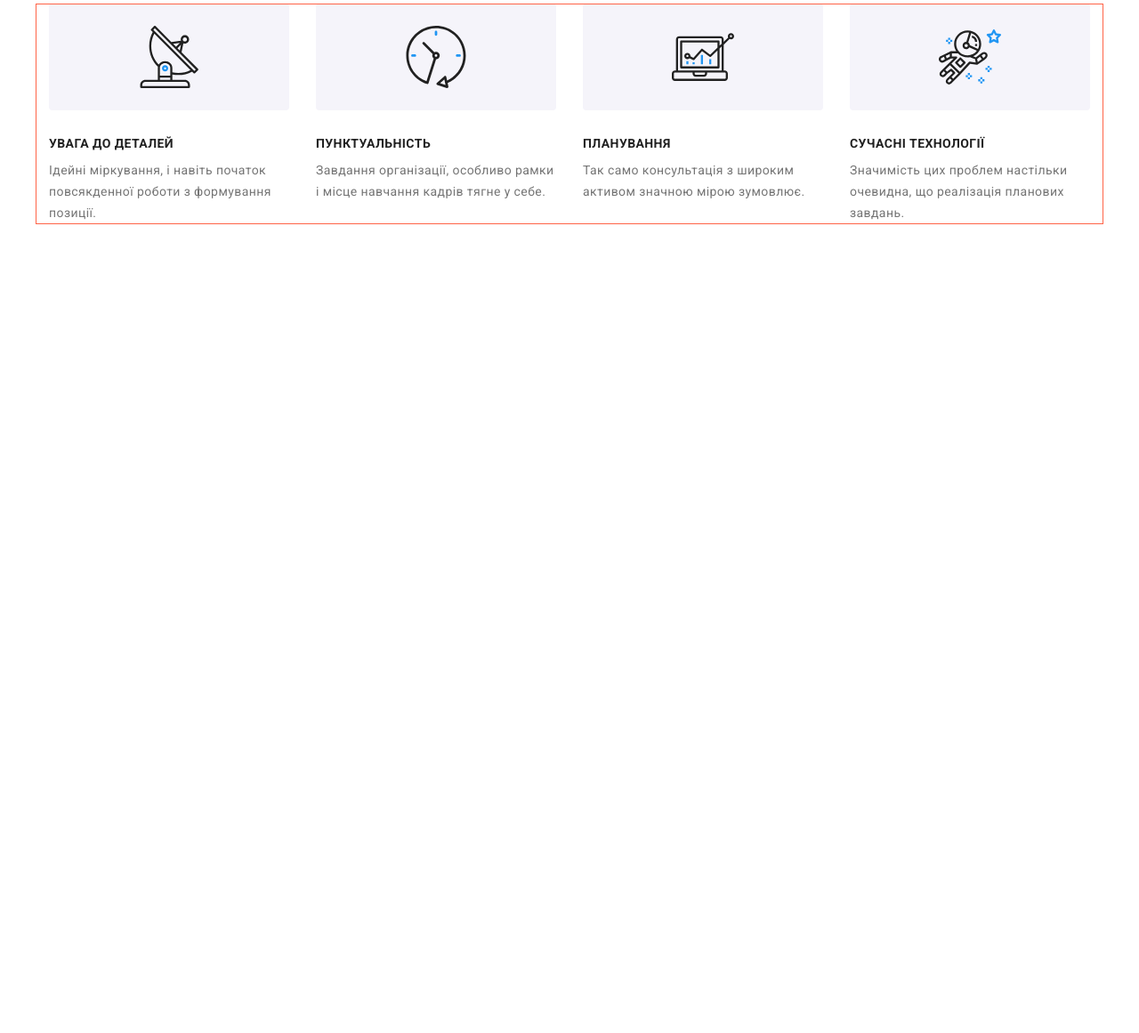
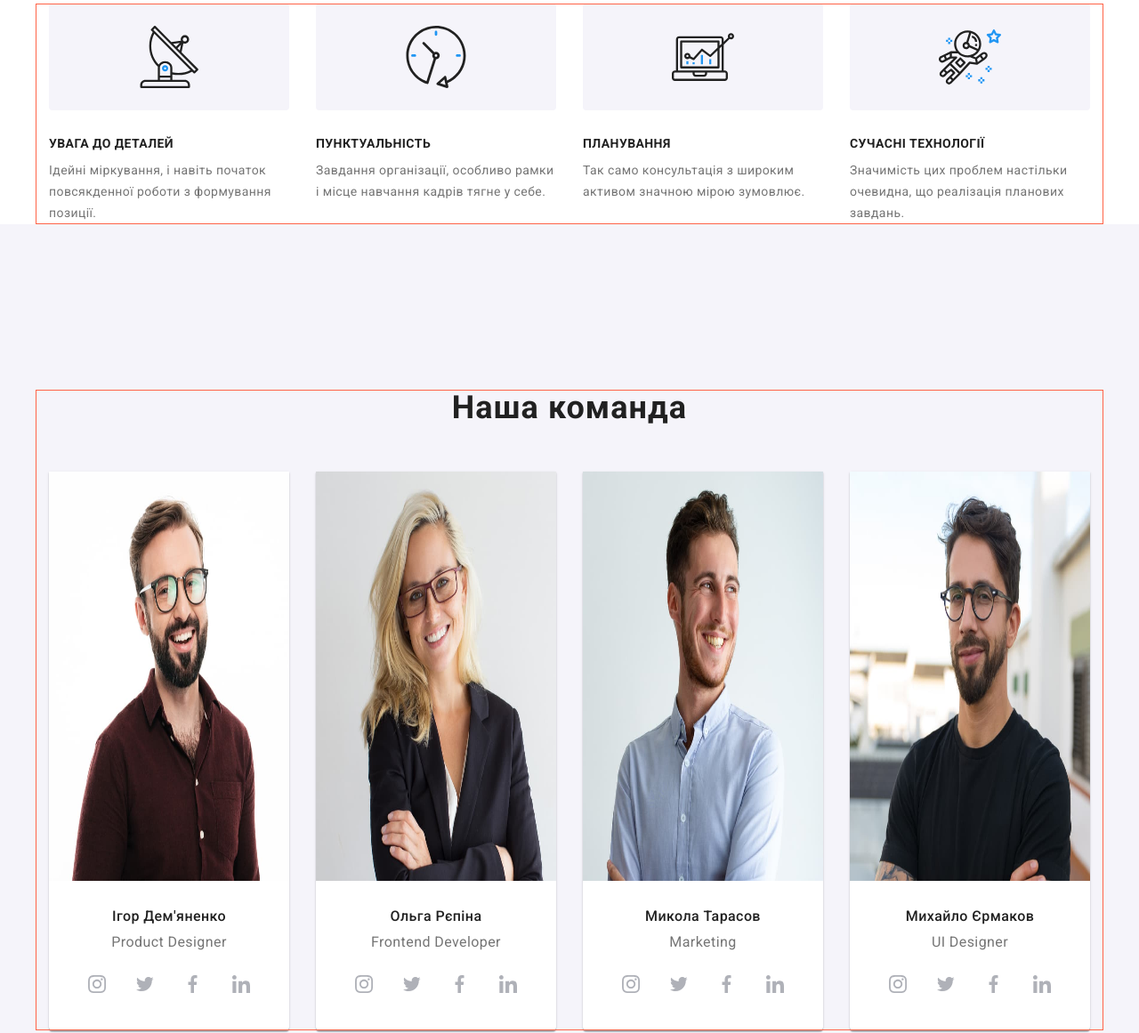
Before and after one commit to Alekshorol/goit-markup-hw-08, a plain HTML site: page index.html in a window 1280 px wide. Shown: the part 90-1251 px from the top of the page at 89% size. Before the commit the page ends 800 px from the top, so only its background shows below. Drawn offline with nearby package versions, Linux system fonts and the light colour scheme.

Commit message:
корруктиви №n

```diff
--- a/index.html
+++ b/index.html
@@ -148,12 +148,17 @@
         </div>
       </section> -->
       <!-- секция персонал -->
-      <!-- <section class="team">
+      <section class="team">
         <div class="container">
           <h2 class="team__contents">Наша команда</h2>
           <ul class="team__list list">
             <li class="team__title">
-              <img src="./images/img4.jpg" alt="працівник1" width="270" />
+              <img
+                src="./images/img4.jpg"
+                alt="працівник1"
+                width="270"
+                class="team__img"
+              />
               <div class="team-thumb">
                 <h3 class="team-thumb__contents">Ігор Дем'яненко</h3>
                 <p lang="en" class="team-thumb__title">Product Designer</p>
@@ -214,7 +219,12 @@
               </div>
             </li>
             <li class="team__title">
-              <img src="./images/img5.jpg" alt="працівник2" width="270" />
+              <img
+                src="./images/img5.jpg"
+                alt="працівник2"
+                width="270"
+                class="team__img"
+              />
               <div class="team-thumb">
                 <h3 class="team-thumb__contents">Ольга Рєпіна</h3>
                 <p lang="en" class="team-thumb__title">Frontend Developer</p>
@@ -275,7 +285,12 @@
               </div>
             </li>
             <li class="team__title">
-              <img src="./images/img6.jpg" alt="працівник3" width="270" />
+              <img
+                src="./images/img6.jpg"
+                alt="працівник3"
+                width="270"
+                class="team__img"
+              />
               <div class="team-thumb">
                 <h3 class="team-thumb__contents">Микола Тарасов</h3>
                 <p lang="en" class="team-thumb__title">Marketing</p>
@@ -336,7 +351,12 @@
               </div>
             </li>
             <li class="team__title">
-              <img src="./images/img7.jpg" alt="працівник4" width="270" />
+              <img
+                src="./images/img7.jpg"
+                alt="працівник4"
+                width="270"
+                class="team__img"
+              />
               <div class="team-thumb">
                 <h3 class="team-thumb__contents">Михайло Єрмаков</h3>
                 <p lang="en" class="team-thumb__title">UI Designer</p>
@@ -398,7 +418,7 @@
             </li>
           </ul>
         </div>
-      </section> -->
+      </section>
       <!-- секция компании -->
       <!-- <section class="company">
         <div class="container">
--- a/sass/lay-out/_team.scss
+++ b/sass/lay-out/_team.scss
@@ -46,13 +46,24 @@
 }
 
 .team__title {
+  align-items: center;
+  justify-content: center;
   background-color: var(--white-color);
   border-radius: 0px 0px 4px 4px;
   box-shadow: var(--shadov-color-team);
 }
 
+.team__img {
+  margin-left: auto;
+  margin-right: auto;
+  width: 450px;
+  height: 460px;
+}
+
 .team__list {
-  display: flex;
-  gap: 30px;
-  flex-basis: calc((100% - 90px) / 4);
+  @media screen and (min-width: 1200px) {
+    display: flex;
+    gap: 30px;
+    flex-basis: calc((100% - 90px) / 4);
+  }
 }
```
Also changed, not shown: css/main.css, css/main.min.css, 2 other files.
